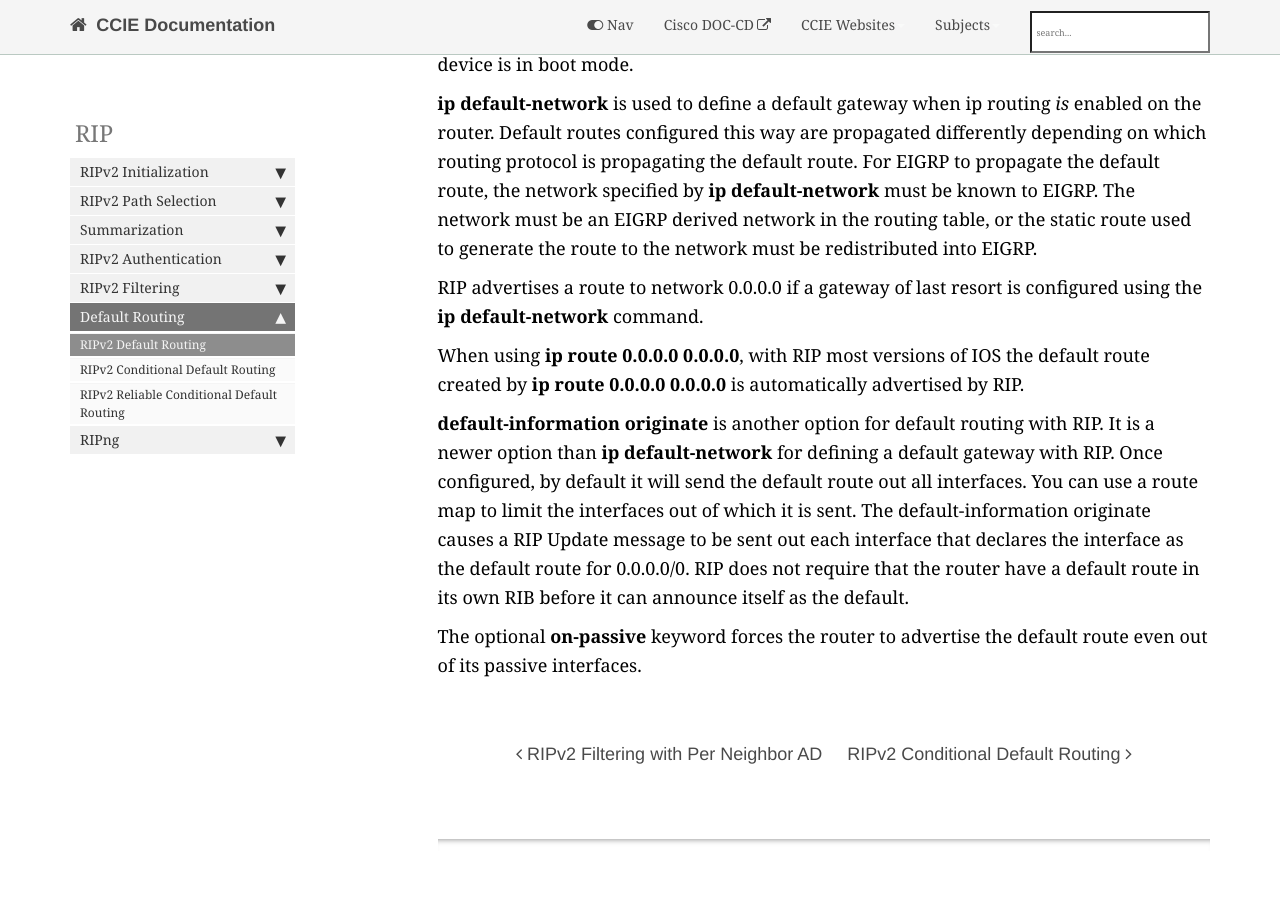
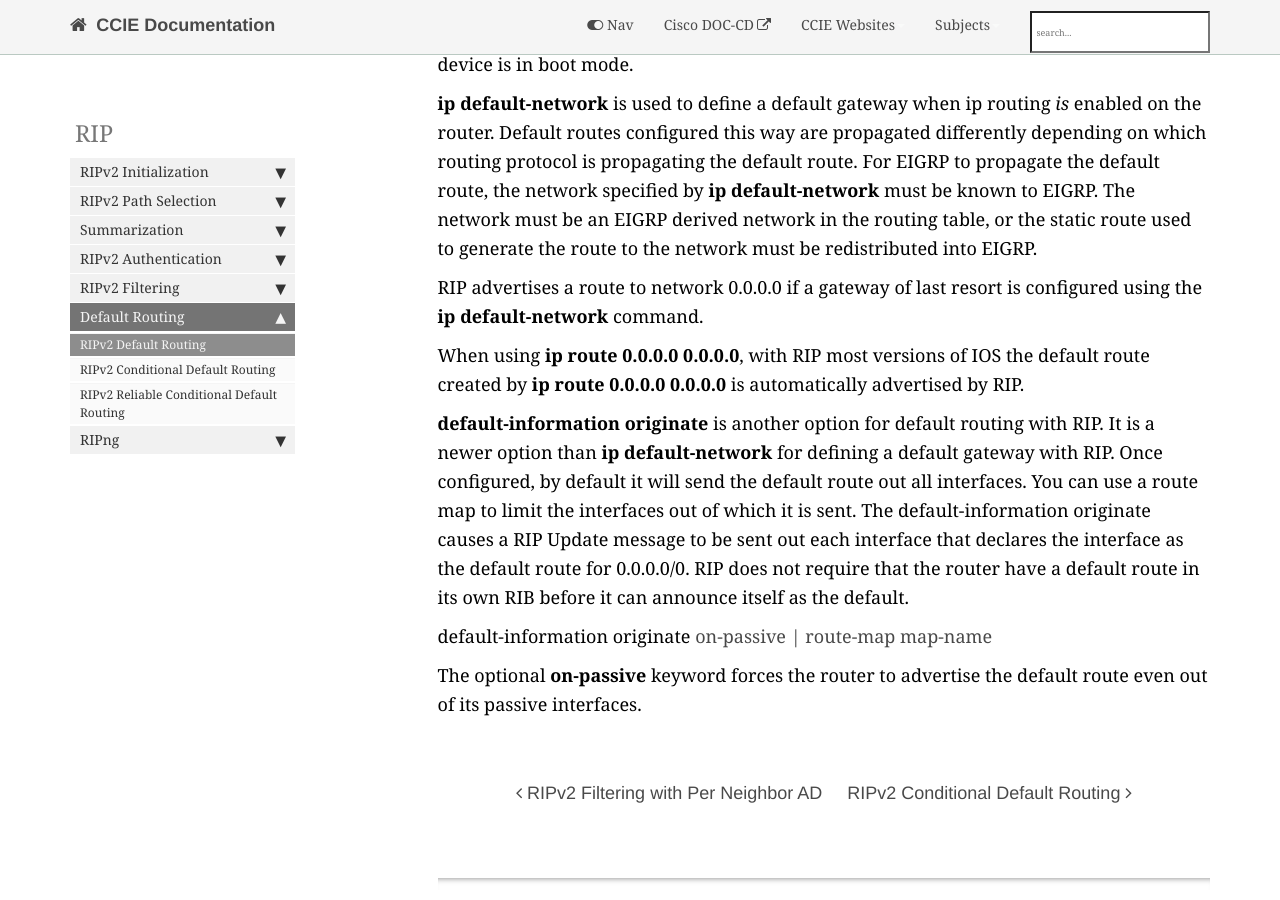
Before and after one commit to bsrandall/CCIE, a Jekyll site: the page built from pages/rip/3.4.1.7.1.md, in a window 1280 px wide and 900 px high, scrolled down 522 px. Built offline with Jekyll 4.4.1, drawn with Linux system fonts in a browser that asks for light colours; nearby versions of some CDN libraries; comment, search, counter and statistics services are not loaded; before the commit the page ends 1383 px from its top, so only the background shows below that.

Commit message:
06-12-2017-4

```diff
--- a/pages/rip/3.4.1.7.1.md
+++ b/pages/rip/3.4.1.7.1.md
@@ -27,6 +27,7 @@ When using **ip route 0.0.0.0 0.0.0.0**, with RIP most versions of IOS the defau
 
 **default-information originate** is another option for default routing with RIP. It is a newer option than **ip default-network** for defining a default gateway with RIP. Once configured, by default it will send the default route out all interfaces. You can use a route map to limit the interfaces out of which it is sent. The default-information originate causes a RIP Update message to be sent out each interface that declares the interface as the default route for 0.0.0.0/0. RIP does not require that the router have a default route in its own RIB before it can announce itself as the default.
 {% raw %}
+default-information originate [on-passive \| route-map map-name]()
 {% endraw %}
 
 The optional **on-passive** keyword forces the router to advertise the default route even out of its passive interfaces.
```
